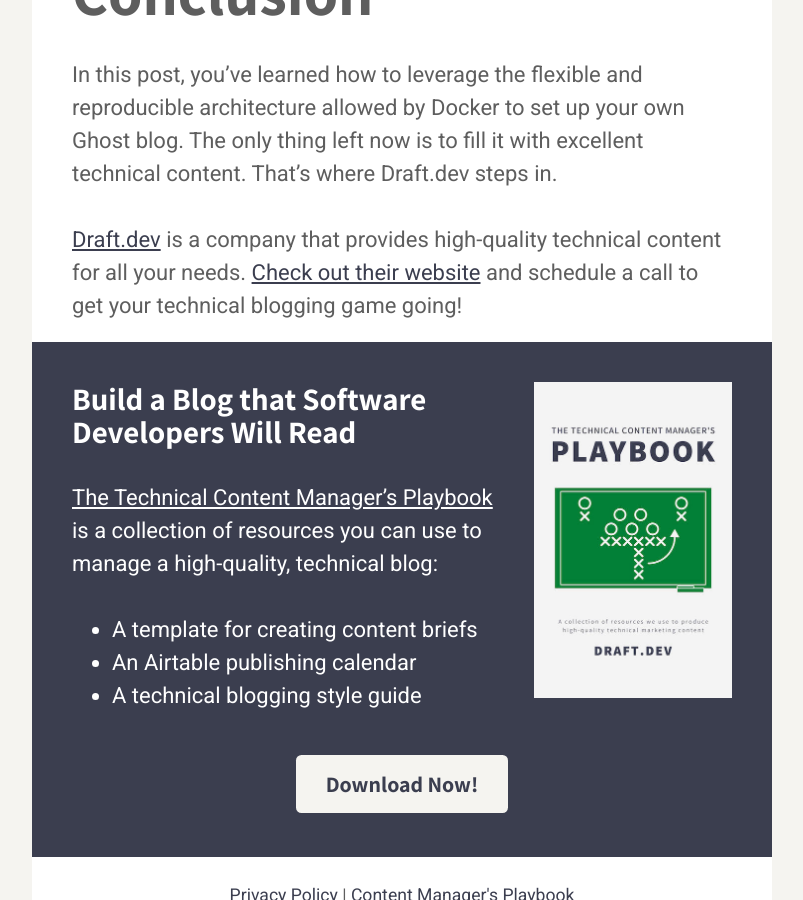
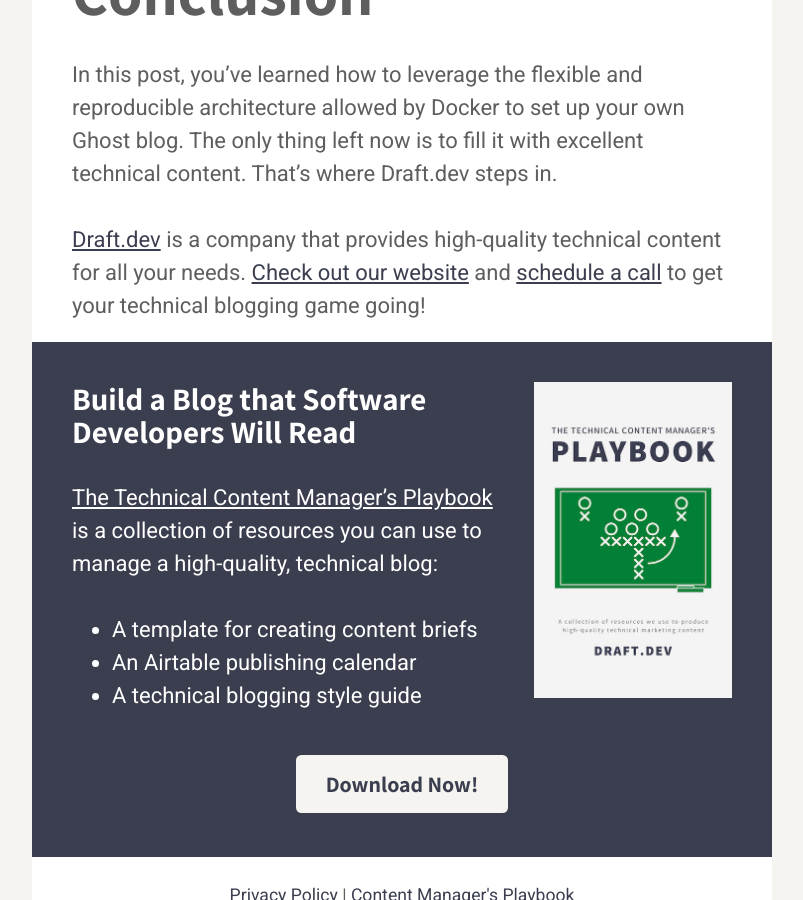
Before and after one commit to karllhughes/learn, a Jekyll site: the page built from _posts/2022-04-20-running-ghost-on-docker-for-your-developer-blog.md, in a window 1280 px wide and 900 px high, scrolled down 13788 px. Shown: the whole window, without its empty margins (238-1041 px from the left). Built offline with Jekyll 4.4.1, drawn with Linux system fonts in a browser that asks for light colours; a script that is not in the unit is left out.

Commit message:
Update Posts “2022-04-20-running-ghost-on-docker-for-your-developer-blog”

```diff
--- a/_posts/2022-04-20-running-ghost-on-docker-for-your-developer-blog.md
+++ b/_posts/2022-04-20-running-ghost-on-docker-for-your-developer-blog.md
@@ -31,11 +31,11 @@
 
 The Ghost editor is one of the best in the business. It provides everything you need to create excellent content, including:
 
--   Floating formatting menu.
--   Image, HTML, and other content blocks.
--   Media embeds for Twitter, YouTube, CodePen, and more.
--   Markdown shortcuts.
--   Reusable content snippets.
+* Floating formatting menu.
+* Image, HTML, and other content blocks.
+* Media embeds for Twitter, YouTube, CodePen, and more.
+* Markdown shortcuts.
+* Reusable content snippets.
 
 When you’re done writing, publishing is just a matter of providing some metadata and hitting the **Publish** button.
 
@@ -331,13 +331,13 @@
 
 Some of the most popular Docker deployment platforms include:
 
--   [Amazon ECS](https://aws.amazon.com/ecs/)
--   [DigitalOcean Managed Kubernetes](https://www.digitalocean.com/products/kubernetes)
--   [Google Cloud Run](https://cloud.google.com/run)
--   [Microsoft Azure ACI](https://azure.microsoft.com/en-us/services/container-instances/)
+* [Amazon ECS](https://aws.amazon.com/ecs/)
+* [DigitalOcean Managed Kubernetes](https://www.digitalocean.com/products/kubernetes)
+* [Google Cloud Run](https://cloud.google.com/run)
+* [Microsoft Azure ACI](https://azure.microsoft.com/en-us/services/container-instances/)
 
 ## Conclusion
 
 In this post, you've learned how to leverage the flexible and reproducible architecture allowed by Docker to set up your own Ghost blog. The only thing left now is to fill it with excellent technical content. That’s where Draft.dev steps in.
 
-[Draft.dev](https://draft.dev/) is a company that provides high-quality technical content for all your needs. [Check out their website](https://draft.dev/) and schedule a call to get your technical blogging game going!
+[Draft.dev](https://draft.dev/) is a company that provides high-quality technical content for all your needs. [Check out our website](https://draft.dev/) and [schedule a call](https://draft.dev/call) to get your technical blogging game going!
```
